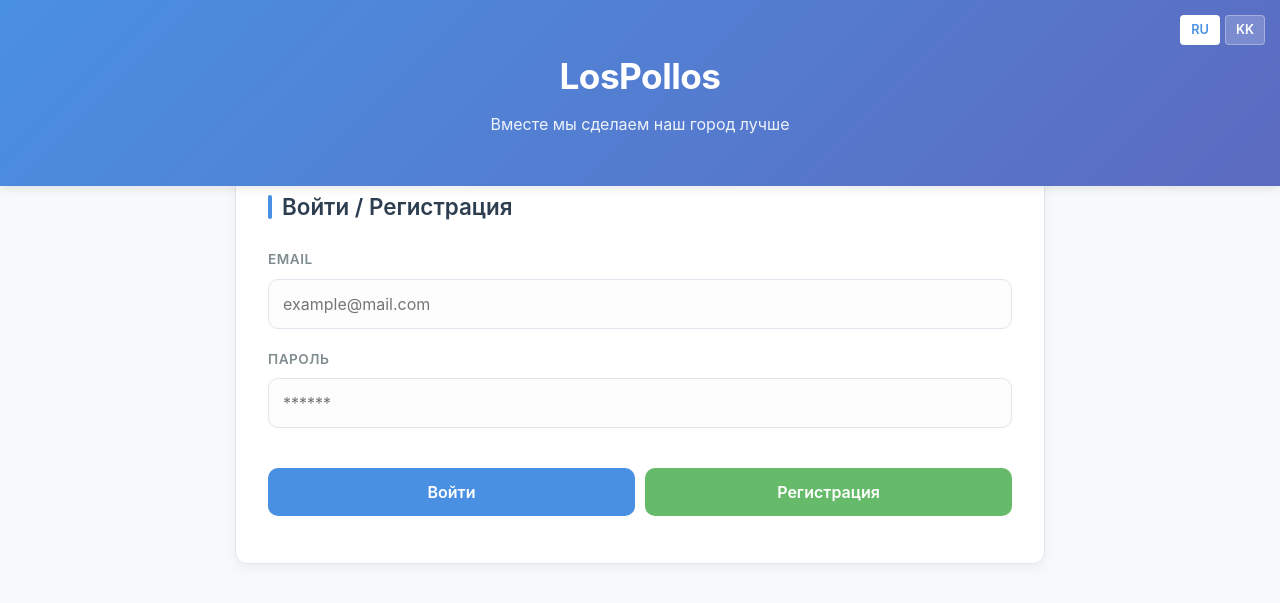
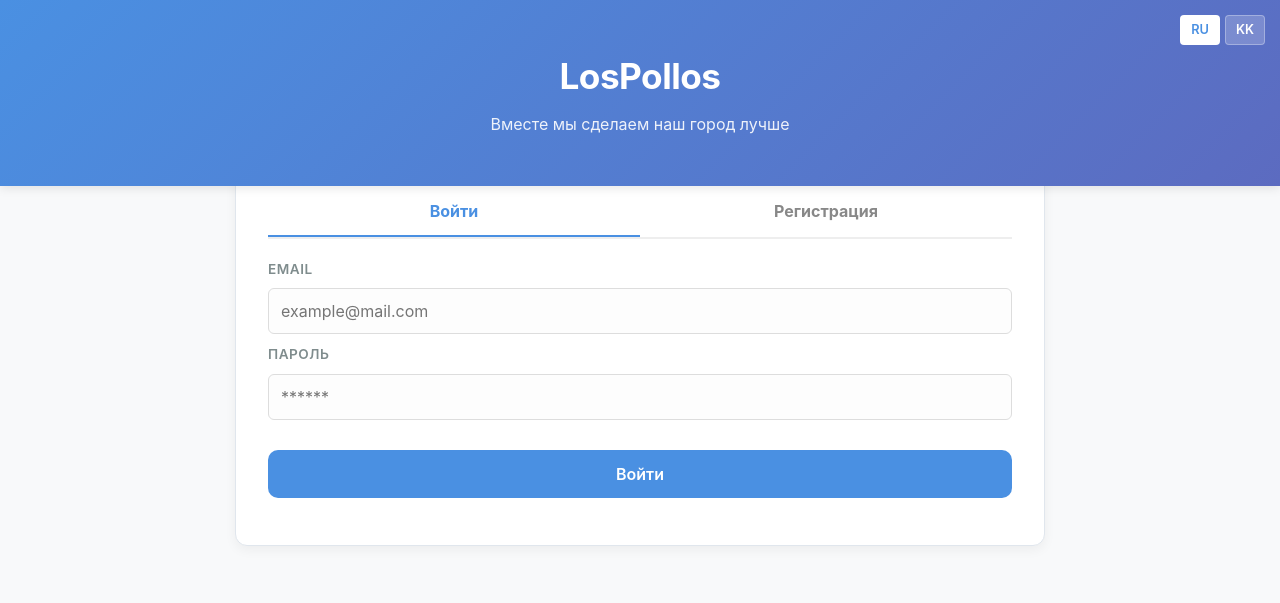
Before and after one commit to erkebulkaaasdad/LosPollosHermanos, a Flask app: page /auth in a window 1280 px wide. Shown: the top 603 px of the page. Run offline with Flask 3, Linux system fonts and the light colour scheme.

Commit message:
Fixed registration flow: added tabs and improved location field visibility

```diff
--- a/templates/index.html
+++ b/templates/index.html
@@ -6,8 +6,40 @@
   <meta name="viewport" content="width=device-width, initial-scale=1">
   <link rel="stylesheet" href="{{ url_for('static', filename='style.css') }}">
   <style>
-    .location-fields { display: none; margin-top: 10px; }
+    .location-fields {
+        display: none;
+        margin-top: 15px;
+        padding: 15px;
+        background: rgba(0, 0, 0, 0.03);
+        border-radius: 8px;
+        border: 1px dashed var(--primary-color);
+    }
     .kz-only { display: none; }
+    .auth-tabs {
+        display: flex;
+        margin-bottom: 20px;
+        border-bottom: 2px solid #eee;
+    }
+    .auth-tab {
+        flex: 1;
+        text-align: center;
+        padding: 10px;
+        cursor: pointer;
+        font-weight: bold;
+        color: #888;
+    }
+    .auth-tab.active {
+        color: var(--primary-color);
+        border-bottom: 2px solid var(--primary-color);
+    }
+    select, input {
+        width: 100%;
+        padding: 12px;
+        margin-bottom: 10px;
+        border: 1px solid #ddd;
+        border-radius: 6px;
+        font-size: 16px; /* Prevent zoom on iOS */
+    }
   </style>
 </head>
 <body>
@@ -23,15 +55,21 @@
 
 <div class="container">
   <div class="card" id="authCard">
-    <h2 id="formTitle">{{ _('login') }} / {{ _('register') }}</h2>
+    <div class="auth-tabs">
+        <div class="auth-tab active" id="tabLogin" onclick="switchTab('login')">{{ _('login') }}</div>
+        <div class="auth-tab" id="tabRegister" onclick="switchTab('register')">{{ _('register') }}</div>
+    </div>
 
-    <label>Email</label>
-    <input type="email" id="email" placeholder="example@mail.com">
+    <div id="basicFields">
+        <label>Email</label>
+        <input type="email" id="email" placeholder="example@mail.com">
 
-    <label>Пароль</label>
-    <input type="password" id="password" placeholder="******">
+        <label>Пароль</label>
+        <input type="password" id="password" placeholder="******">
+    </div>
 
     <div id="registerFields" class="location-fields">
+      <h4 style="margin-top:0; color: var(--primary-color);">Данные о местоположении</h4>
       <label>{{ _('country') }}</label>
       <select id="country" onchange="toggleKzFields()">
         <option value="">-- Выберите страну --</option>
@@ -61,9 +99,8 @@
       </div>
     </div>
 
-    <div style="display: flex; gap: 10px; margin-top: 20px;">
-        <button id="loginBtn" onclick="handleAuth('login')">{{ _('login') }}</button>
-        <button id="regBtn" onclick="handleAuth('register')" style="background: var(--success-color);">{{ _('register') }}</button>
+    <div style="margin-top: 20px;">
+        <button id="submitBtn" onclick="handleAuth()" style="width: 100%;">{{ _('login') }}</button>
     </div>
 
     <div id="message" style="margin-top: 15px; text-align: center; font-weight: bold;"></div>
@@ -72,6 +109,32 @@
 
 <script>
   const kzLocations = {{ kz_locations|tojson }};
+  let currentMode = 'login';
+
+  function switchTab(mode) {
+    currentMode = mode;
+    const regFields = document.getElementById('registerFields');
+    const submitBtn = document.getElementById('submitBtn');
+    const tabLogin = document.getElementById('tabLogin');
+    const tabRegister = document.getElementById('tabRegister');
+    const messageDiv = document.getElementById('message');
+
+    messageDiv.innerText = "";
+
+    if (mode === 'register') {
+        regFields.style.display = 'block';
+        submitBtn.innerText = "{{ _('register') }}";
+        submitBtn.style.background = "var(--success-color)";
+        tabRegister.classList.add('active');
+        tabLogin.classList.remove('active');
+    } else {
+        regFields.style.display = 'none';
+        submitBtn.innerText = "{{ _('login') }}";
+        submitBtn.style.background = "var(--primary-color)";
+        tabLogin.classList.add('active');
+        tabRegister.classList.remove('active');
+    }
+  }
 
   function toggleKzFields() {
     const country = document.getElementById('country').value;
@@ -103,26 +166,19 @@
     }
   }
 
-  async function handleAuth(type) {
+  async function handleAuth() {
     const email = document.getElementById('email').value;
     const password = document.getElementById('password').value;
     const messageDiv = document.getElementById('message');
-    const regFields = document.getElementById('registerFields');
-
-    if (type === 'register' && regFields.style.display === 'none') {
-      regFields.style.display = 'block';
-      messageDiv.innerText = "Пожалуйста, укажите ваше местоположение для регистрации";
-      messageDiv.style.color = "var(--primary-color)";
-      return;
-    }
 
     if (!email || !password) {
-      alert("Заполните все поля");
+      alert("Заполните Email и Пароль");
       return;
     }
 
     const payload = { email, password };
-    if (type === 'register') {
+
+    if (currentMode === 'register') {
       payload.country = document.getElementById('country').value;
       if (payload.country === "Казахстан") {
         payload.region = document.getElementById('region').value;
@@ -133,12 +189,12 @@
       }
 
       if (!payload.country || !payload.city) {
-        alert("Заполните данные о местоположении");
+        alert("Пожалуйста, заполните данные о местоположении (Страна и Город)");
         return;
       }
     }
 
-    const url = type === 'login' ? '/login' : '/register';
+    const url = currentMode === 'login' ? '/login' : '/register';
 
     try {
       const response = await fetch(url, {
@@ -150,12 +206,12 @@
       const result = await response.json();
 
       if (response.ok) {
-        if (type === 'login') {
+        if (currentMode === 'login') {
           window.location.href = '/client';
         } else {
           messageDiv.innerText = "Регистрация успешна! Теперь вы можете войти.";
           messageDiv.style.color = "var(--success-color)";
-          regFields.style.display = 'none';
+          switchTab('login');
         }
       } else {
         messageDiv.innerText = result.error || "Ошибка";
```
